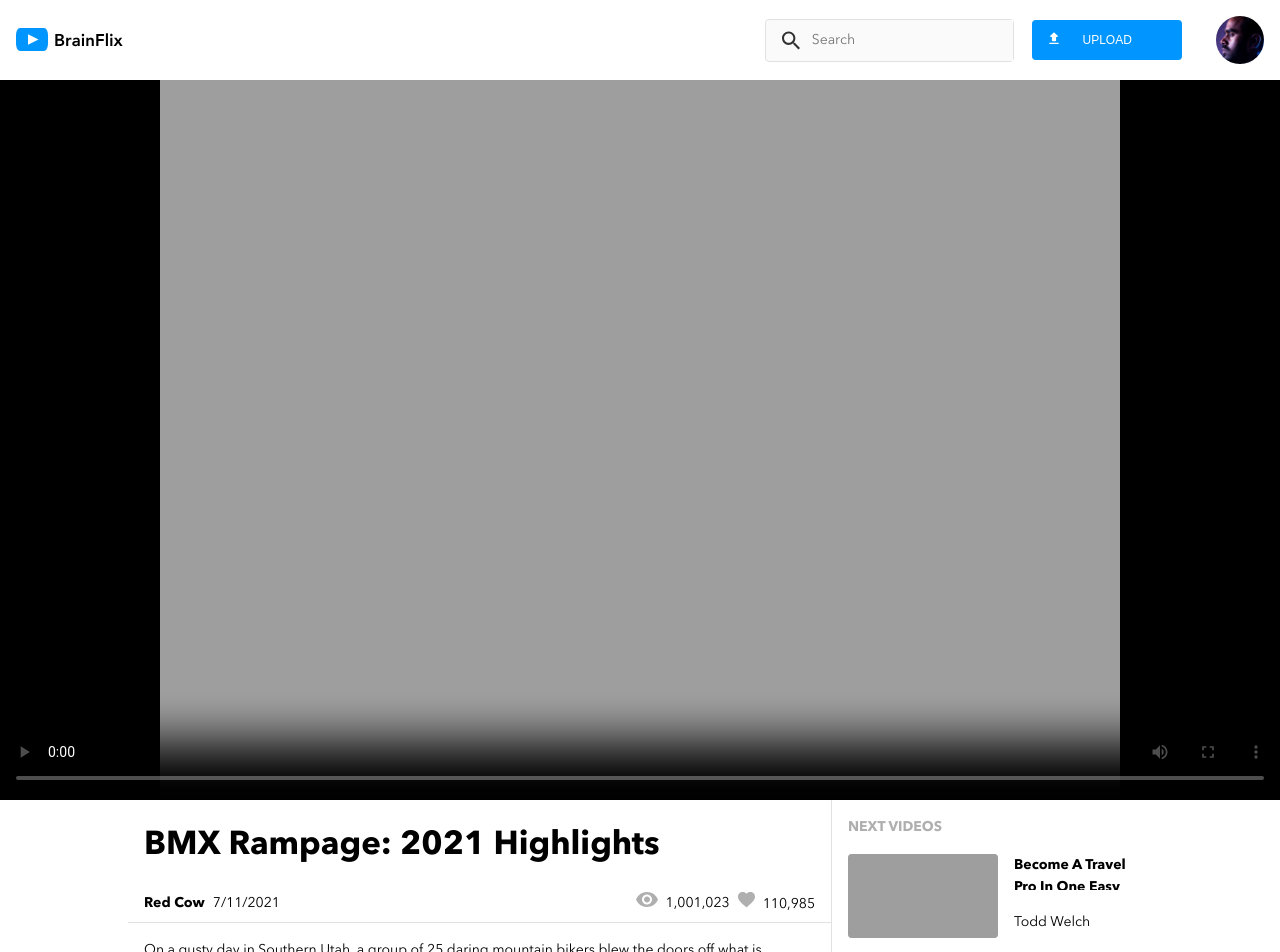
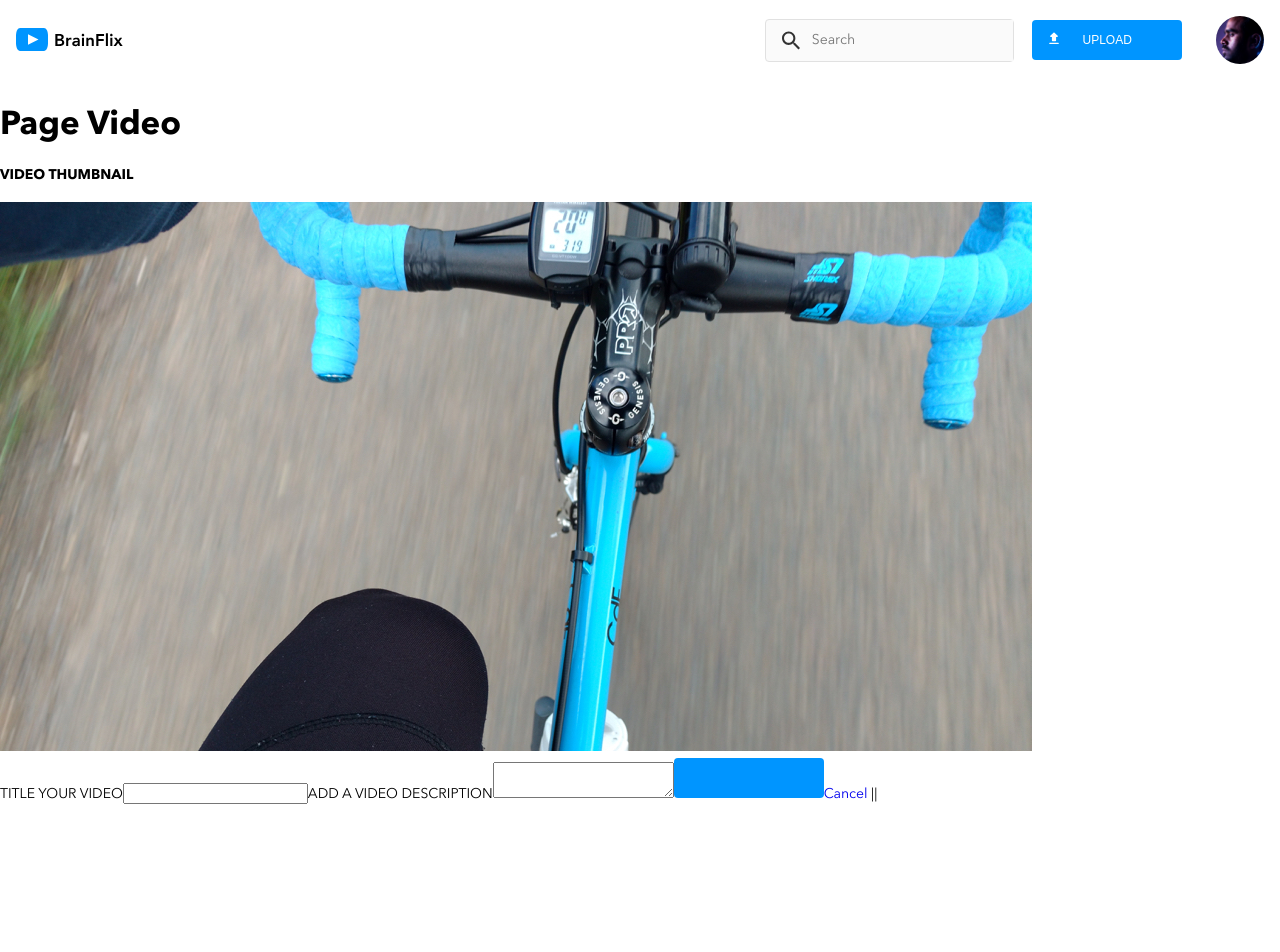
Before and after one commit to nilouhou/nilou-houshmand-brainflix, a React (Create React App) app: page /upload in a window 1280 px wide. Shown: the top 952 px of the page. After the commit the page ends 805 px from the top, so only its background shows below. Built offline with nearby package versions, Linux system fonts and the light colour scheme; grey boxes are pictures that could not be loaded.

Commit message:
Refactored video page and made the router and created upload page HTML

```diff
--- a/package.json
+++ b/package.json
@@ -6,8 +6,10 @@
     "@testing-library/jest-dom": "^5.15.1",
     "@testing-library/react": "^11.2.7",
     "@testing-library/user-event": "^12.8.3",
+    "axios": "^0.24.0",
     "react": "^17.0.2",
     "react-dom": "^17.0.2",
+    "react-router-dom": "5.3",
     "react-scripts": "4.0.3",
     "sass": "^1.44.0",
     "web-vitals": "^1.1.2"
--- a/src/App.js
+++ b/src/App.js
@@ -1,44 +1,24 @@
 import React from "react";
+import { BrowserRouter, Switch, Route } from "react-router-dom";
 import Header from "./components/Header/Header";
-import VideoNav from "./components/VideoNav/VideoNav";
-import VideoDetails from "./components/VideoDetails/VideoDetails";
-import Video from "./components/Video/Video";
-
-import videoDetails from "./data/video-details.json";
-import videosData from "./data/videos.json";
+import UploadPage from "./pages/UploadPage/UploadPage";
+import VideoPage from "./pages/VideoPage/VideoPage";
 
 import "./App.scss";
 
+export const API_KEY = "38824d59-283f-4a85-abde-56c35ca39090";
+
 class App extends React.Component {
-	state = {
-		videos: videosData,
-		selectedVideo: videoDetails[0],
-	};
-
-	handleVideoSelect = (id) => {
-		this.setState({
-			selectedVideo: videoDetails.find((video) => video.id === id),
-		});
-	};
-
 	render() {
-		// const filterNav = this.state.videos.filter(
-		// 	(video) => video.id !== this.state.selected.id
-		// );
-		const filterNav = videosData.filter(
-			(video) => video.id !== this.state.selectedVideo.id
-		);
 		return (
-			<>
+			<BrowserRouter>
 				<Header />
-
-				<Video selected={this.state.selectedVideo} />
-				<div className="flex-wrap">
-					<VideoDetails selected={this.state.selectedVideo} />
-
-					<VideoNav videos={filterNav} onVideoSelect={this.handleVideoSelect} />
-				</div>
-			</>
+				<Switch>
+					<Route path="/" component={VideoPage} exact />
+					<Route path="/video" component={VideoPage} />
+					<Route path="/upload" component={UploadPage} />
+				</Switch>
+			</BrowserRouter>
 		);
 	}
 }
--- a/src/components/Header/Header.scss
+++ b/src/components/Header/Header.scss
@@ -1,4 +1,4 @@
-/** Header Component StyleSheet **/
+/* Header Component StyleSheet */
 @use "../../styles/partials/variables" as *;
 @use "../../styles/partials/mixins";
 
--- /dev/null
+++ b/src/pages/UploadPage/UploadPage.jsx
@@ -0,0 +1,25 @@
+import React from "react";
+import Button from "../../components/Button/Button";
+import thumbNail from "../../assets/images/Upload-video-preview.jpg";
+import { Link, Redirect, Route } from "react-router-dom";
+
+function UploadPage() {
+	return (
+		<div>
+			<h1>Page Video</h1>
+			<h3>VIDEO THUMBNAIL</h3>
+			<img src={thumbNail} alt="Page Video" />
+			<form action="">
+				<label htmlFor="title">TITLE YOUR VIDEO</label>
+				<input type="text" name="title" id="title" />
+				<label htmlFor="description">ADD A VIDEO DESCRIPTION</label>
+				<textarea name="description" id="description"></textarea>
+				<Button tex="Publsih" cname="primary-button" />
+				<Link to="/">Cancel</Link> || {}
+				<Route path="/" />
+			</form>
+		</div>
+	);
+}
+
+export default UploadPage;
--- /dev/null
+++ b/src/pages/VideoPage/VideoPage.js
@@ -0,0 +1,38 @@
+import React from "react";
+
+import VideoNav from "../../components/VideoNav/VideoNav";
+import Video from "../../components/Video/Video";
+import VideoDetails from "../../components/VideoDetails/VideoDetails";
+import videoDetails from "../../data/video-details.json";
+import videosData from "../../data/videos.json";
+
+class VideoPage extends React.Component {
+	state = {
+		videos: videosData,
+		selectedVideo: videoDetails[0],
+	};
+
+	handleVideoSelect = (id) => {
+		this.setState({
+			selectedVideo: videoDetails.find((video) => video.id === id),
+		});
+	};
+
+	render() {
+		const filterNav = videosData.filter(
+			(video) => video.id !== this.state.selectedVideo.id
+		);
+		return (
+			<>
+				<Video selected={this.state.selectedVideo} />
+				<div className="flex-wrap">
+					<VideoDetails selected={this.state.selectedVideo} />
+
+					<VideoNav videos={filterNav} onVideoSelect={this.handleVideoSelect} />
+				</div>
+			</>
+		);
+	}
+}
+
+export default VideoPage;
```
Also changed, not shown: src/assets/images/Upload-video-preview.jpg (added), 1 other file (tests, documents, lock files or other folders).
